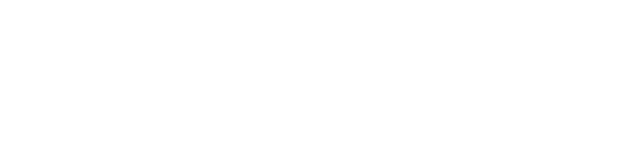
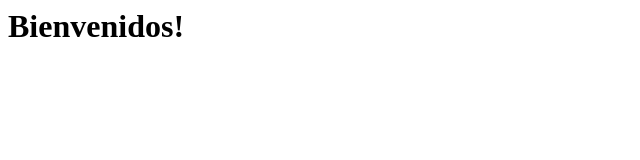
Before and after one commit to Mariale8/Marialexandra, a plain HTML site: page index.html in a window 1280 px wide. Shown: the whole page, without its empty margins (0-640 px from the left). Drawn offline with Linux system fonts and the light colour scheme.

Commit message:
Update index.html

```diff
--- a/index.html
+++ b/index.html
@@ -1,6 +1,6 @@
 <html>
   <HEAD></HEAD>
   <BODY>
-    <H1<Bienvenidos!</h1>
+    <H1>Bienvenidos!</H1>
   </BODY>
     </HTML>
```
